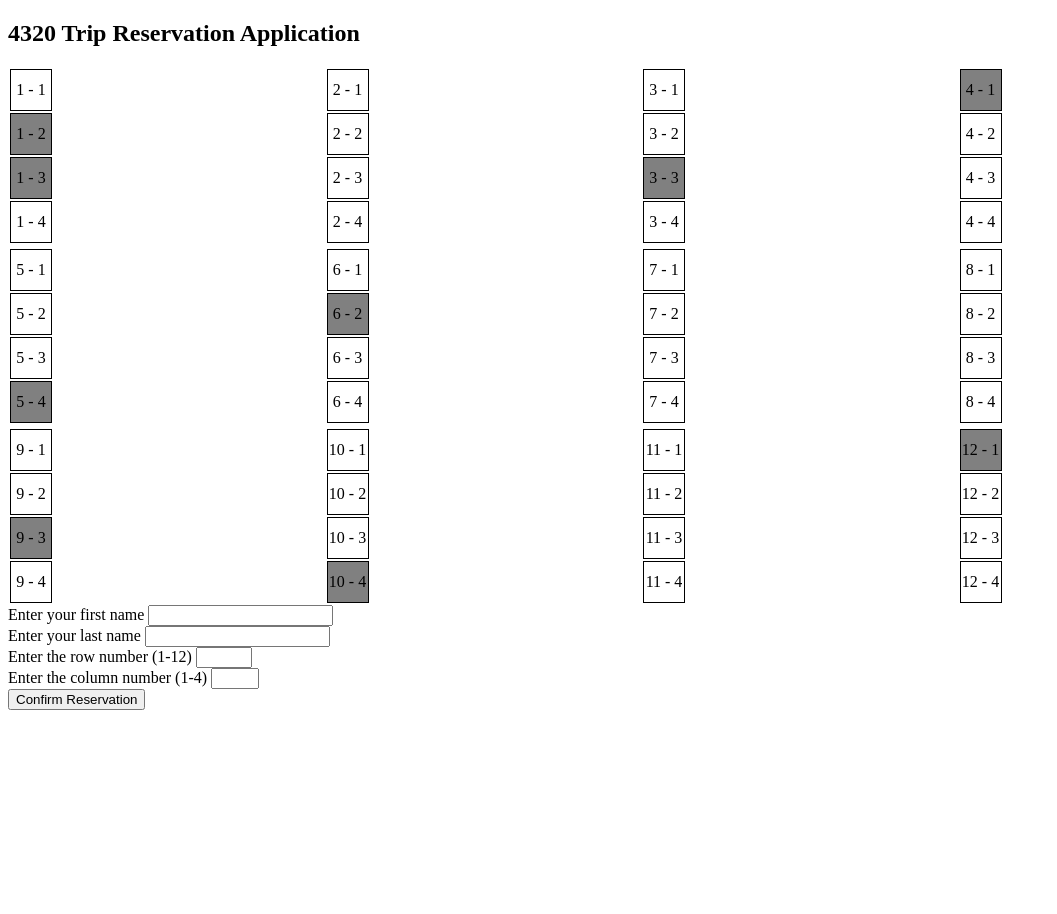
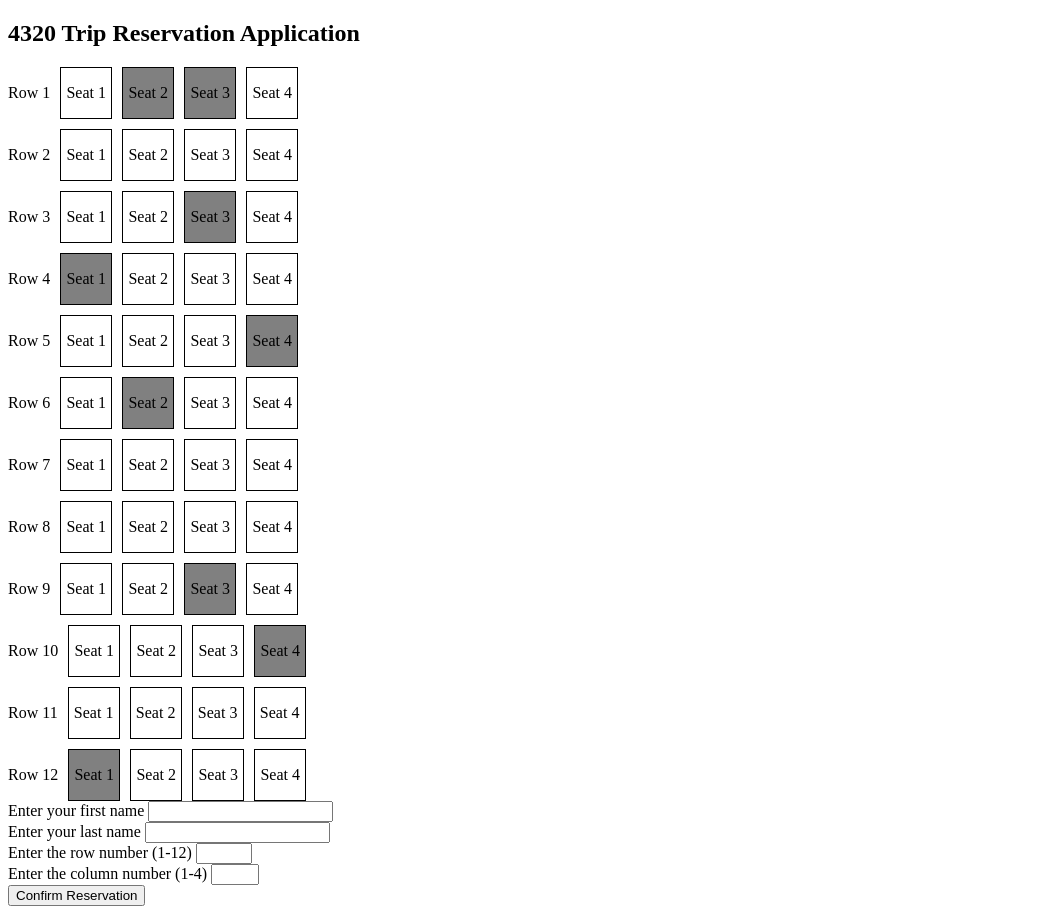
Before and after one commit to ConnorVEE/4320-FinalProject, a Flask app: page /reservations in a window 1280 px wide. Shown: the part 70-984 px from the top of the page, without its empty margins (0-1057 px from the left). Before the commit the page ends 780 px from the top, so only its background shows below. Run offline with Flask 3, Linux system fonts and the light colour scheme; data comes from the database, SQL or seed files in the repository; some libraries are stand-ins or nearby versions.

Commit message:
Table updated and improved

```diff
--- a/Templates/reservations.html
+++ b/Templates/reservations.html
@@ -16,15 +16,19 @@
         <div class="seating-chart">
             {% for row_num in range(1, 13) %}
                 <div class="row">
-                    {% for col_num in range(1, 5) %}
-                        {% set seat = seating_info | selectattr("seat_row", "equalto", row_num) | selectattr("seat_column", "equalto", col_num) | first %}
-                        <div class="seat {% if seat %}taken{% endif %}">
-                            {{ row_num }} - {{ col_num }}
-                        </div>
-                    {% endfor %}
+                    <div class="row-label">Row {{ row_num }}</div>
+                    <div class="seats">
+                        {% for col_num in range(1, 5) %}
+                            {% set seat = seating_info | selectattr("seat_row", "equalto", row_num) | selectattr("seat_column", "equalto", col_num) | first %}
+                            <div class="seat {% if seat %}taken{% endif %}">
+                                Seat {{ col_num }}
+                            </div>
+                        {% endfor %}
+                    </div>
                 </div>
             {% endfor %}
         </div>
+
 
         <!--Once we get our db connected here, we will give the action parameter the path to saving/validating data with db-->
 
--- a/app.py
+++ b/app.py
@@ -109,7 +109,6 @@ def login():
 def reservations():
     ## Get seating info from db
     seating_info = get_seating_info()
-    print(seating_info)
 
     # Handle reservations page logic here
     form = Reservations()
--- a/static/main.css
+++ b/static/main.css
@@ -1,19 +1,27 @@
 .seating-chart {
-    display: grid;
-    grid-template-columns: repeat(4, 1fr); /* 4 columns */
-    gap: 2px; /* Gap between seats */
+    display: flex;
+    flex-direction: column;
+    gap: 10px; /* Gap between rows */
 }
 
-.column {
+.row {
     display: flex;
-    flex-direction: column;
+    align-items: center;
+}
+
+.row-label {
+    margin-right: 10px;
+}
+
+.seats {
+    display: flex;
 }
 
 .seat {
-    width: 40px; /* Adjust as needed */
-    height: 40px; /* Adjust as needed */
+    width: 50px; /* Adjust as needed */
+    height: 50px; /* Adjust as needed */
     border: 1px solid black; /* Border for seats */
-    margin: 2px; /* Adjust as needed */
+    margin-right: 10px; /* Adjust as needed */
     display: flex;
     justify-content: center;
     align-items: center;
```
